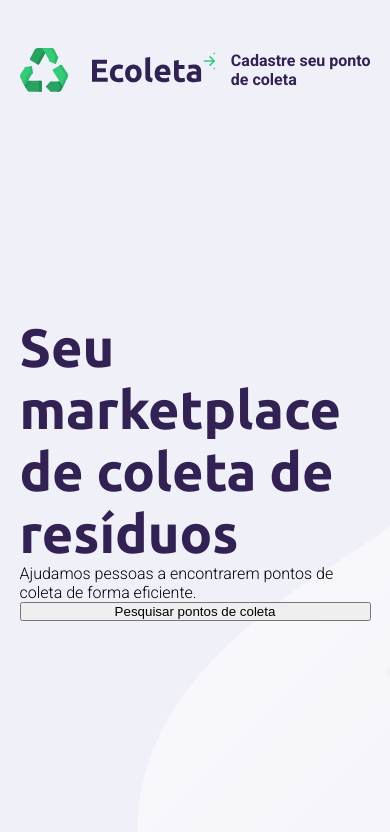
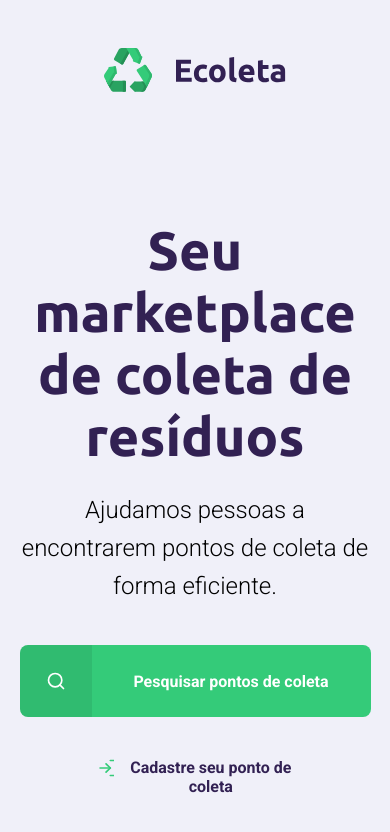
Before and after one commit to Atilio-Gabriello/Web, a plain HTML site: page index.html in a window 390 px wide. Drawn offline with Linux system fonts and the light colour scheme.

Commit message:
Responsividade

```diff
--- a/index.html
+++ b/index.html
@@ -17,9 +17,7 @@
         <div class="content">
             <header>
                 <img src="resources/logo.svg" alt="Logo">
-                <a href="#">
-                    <span></span>
-                    Cadastre seu ponto de coleta</a>
+                <a href="#"><span></span>Cadastre seu ponto de coleta</a>
             </header>
 
             <main>
@@ -27,7 +25,7 @@
 
                 <p>Ajudamos pessoas a encontrarem pontos de coleta de forma eficiente.</p>
 
-                <button>Pesquisar pontos de coleta</button>
+                <a href="#"><span></span><strong>Pesquisar pontos de coleta</strong></a>
             </main>
         </div>
     </div>
--- a/style/main.css
+++ b/style/main.css
@@ -1,5 +1,6 @@
 :root{
     --title-color: #322153;
+    --primary-color: #34cb79;
 }
 
 *{
@@ -13,6 +14,7 @@ html{
 
 body{
     background: #f0f0f9;
+    -webkit-font-smoothing: antialiased;
 }
 
 a{
@@ -73,3 +75,71 @@ h1, h2, h3, h4, h5, h6{
 #page-home main h1{
     font-size: 54px;
 }
+
+#page-home main p{
+    font-size: 24px;
+    line-height: 38px;
+    margin-top: 24px;
+}
+
+#page-home main a{
+    width: 100%;
+    max-width: 360px;
+    height: 72px;
+    margin-top: 40px;
+    border-radius: 8px;
+    display: flex;
+    align-items: center;
+    background-color: var(--primary-color);
+    transition: 400ms;
+}
+
+#page-home main a:hover{
+    background-color: #2fb86e;
+}
+
+#page-home main a span{
+    width: 72px;
+    height: 72px;
+    border-top-left-radius: 8px;
+    border-bottom-left-radius: 8px;
+    background: rgba(0, 0, 0, 0.08);
+    display: flex;
+    align-items: center;
+    justify-content: center;
+}
+
+#page-home main a span::after{
+    content: "";
+    background-image: url('../resources/search.svg');
+    width: 20px;
+    height: 20px;
+}
+
+#page-home main a strong{
+    color: white;
+    flex: 1;
+    text-align: center;
+}
+
+@media (max-width: 900px){
+    #page-home{
+        background-position-x: 70vh;
+    }
+
+    #page-home .content{
+        align-items: center;
+        text-align: center;
+    }
+
+    #page-home header a{
+        position: absolute;
+        bottom: 48px;
+        left: 50%;
+        transform: translateX(-50%);
+    }
+
+    #page-home main{
+        align-items: center;
+    }
+}
```
